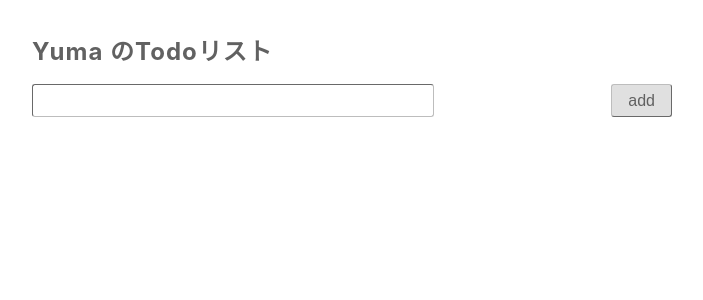
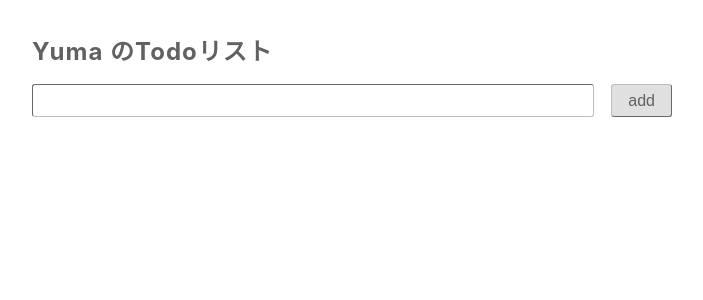
Before and after one commit to merci10/yuma-todo, a React (Create React App) app: page / in a window 1280 px wide. Shown: the top 300 px of the page, without its empty margins (288-991 px from the left). Built offline with nearby package versions, Linux system fonts and the light colour scheme.

Commit message:
formのはば修正

```diff
--- a/src/Todo/components.module.css
+++ b/src/Todo/components.module.css
@@ -17,7 +17,7 @@ todoForm
 }
 
 .todoFormInput {
-  width: 60%;
+  width: 85%;
   padding: 4px 8px;
   font-size: 20px;
   color: #616161;
```
